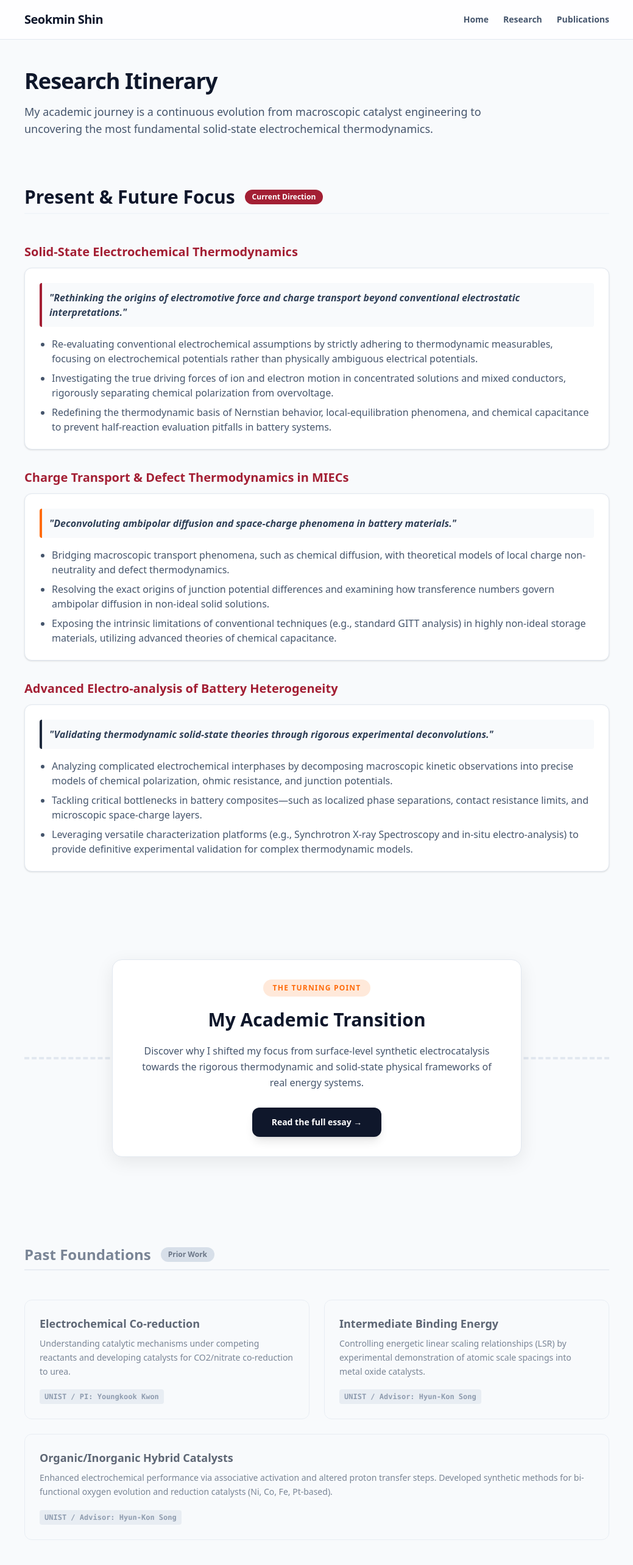
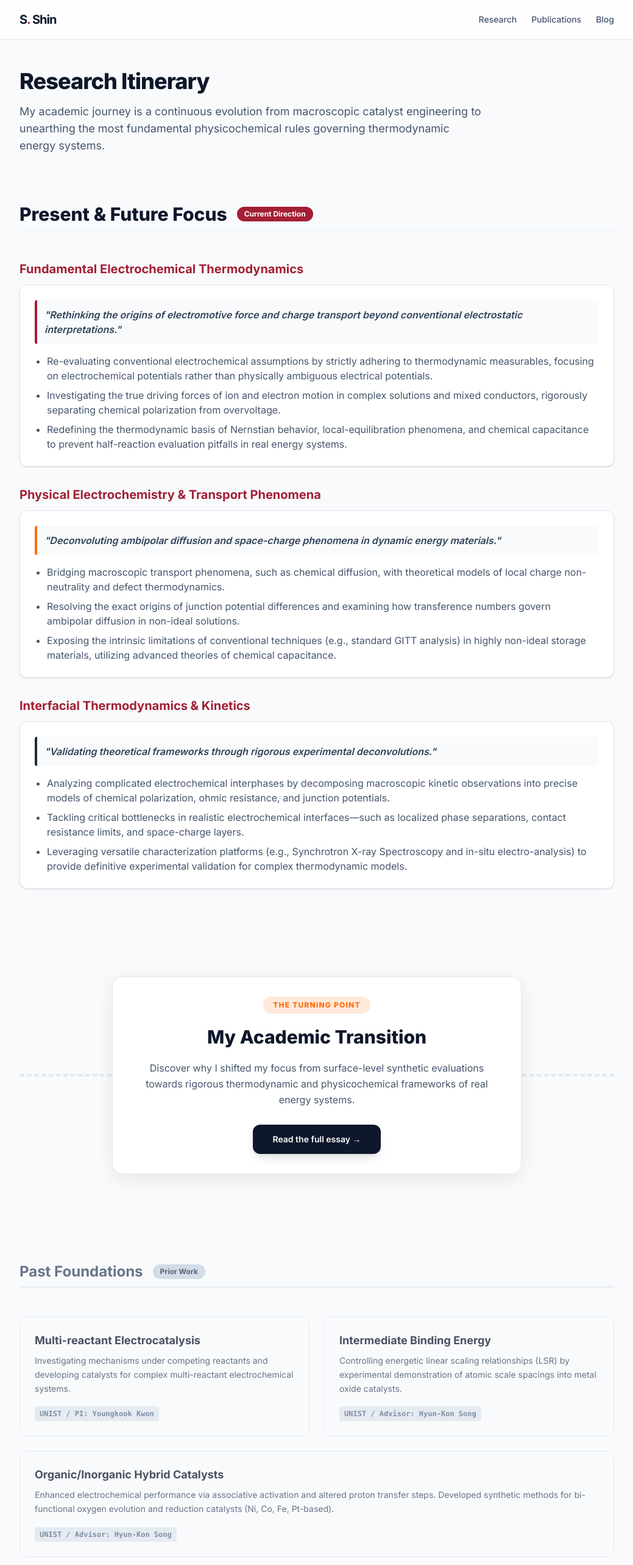
Before and after one commit to SeokminShin/portfolio, a Next.js app: page /research in a window 1280 px wide. Shown: the top 2566 px of the page at 61% size, without its empty margins (120-1159 px from the left). Built offline with nearby package versions, Linux system fonts and the light colour scheme.

Commit message:
Add blog index, Coco section, and generalize thermodynamic vocabulary

```diff
--- a/src/app/layout.tsx
+++ b/src/app/layout.tsx
@@ -1,49 +1,42 @@
 import type { Metadata } from "next";
 import { Inter } from "next/font/google";
 import "./globals.css";
-import Link from "next/link";
+import Link from 'next/link';
 
-const inter = Inter({ subsets: ["latin"], variable: "--font-inter" });
+const inter = Inter({ subsets: ["latin"] });
 
 export const metadata: Metadata = {
-  title: "Seokmin Shin | Portfolio",
-  description: "Personal Website and Portfolio",
+  title: "Seokmin Shin | Electrochemist",
+  description: "Portfolio and research highlights of Seokmin Shin.",
 };
 
 export default function RootLayout({
   children,
-}: {
+}: Readonly<{
   children: React.ReactNode;
-}) {
+}>) {
   return (
-    <html lang="en" className={`${inter.variable} scroll-smooth`}>
-      <body className="font-sans min-h-screen flex flex-col bg-slate-50 text-slate-900 selection:bg-[#FF6C0C]/20 selection:text-[#A31F34]">
-        <header className="sticky top-0 z-50 w-full border-b border-slate-200 bg-white/80 backdrop-blur-md">
-          <div className="mx-auto flex h-16 max-w-5xl items-center justify-between px-4 sm:px-6 lg:px-8">
-            <Link href="/" className="text-xl font-extrabold tracking-tight text-slate-900 hover:text-[#FF6C0C] transition-colors">
-              Seokmin Shin
+    <html lang="en">
+      <body className={`${inter.className} bg-slate-50 min-h-screen flex flex-col`}>
+        <nav className="sticky top-0 z-50 w-full border-b border-slate-200 bg-white/80 backdrop-blur-md">
+          <div className="mx-auto flex h-16 max-w-5xl items-center justify-between px-6">
+            <Link href="/" className="text-xl font-bold tracking-tighter text-slate-900 group">
+              S<span className="text-[#A31F34] transition-colors group-hover:text-[#FF6C0C]">.</span> Shin
             </Link>
-            <nav className="hidden sm:flex items-center gap-6 text-sm font-semibold text-slate-600">
-              <Link href="/" className="hover:text-[#FF6C0C] transition-colors">Home</Link>
-              <Link href="/research" className="hover:text-[#FF6C0C] transition-colors">Research</Link>
-              <Link href="/publications" className="hover:text-[#FF6C0C] transition-colors">Publications</Link>
-            </nav>
-            <button className="sm:hidden text-slate-900 p-2 hover:text-[#FF6C0C]">
-              <svg xmlns="http://www.w3.org/2000/svg" width="24" height="24" viewBox="0 0 24 24" fill="none" stroke="currentColor" strokeWidth="2" strokeLinecap="round" strokeLinejoin="round"><line x1="4" x2="20" y1="12" y2="12"/><line x1="4" x2="20" y1="6" y2="6"/><line x1="4" x2="20" y1="18" y2="18"/></svg>
-            </button>
+            <div className="flex gap-6 text-sm font-medium text-slate-600">
+              <Link href="/research" className="transition-colors hover:text-slate-900">Research</Link>
+              <Link href="/publications" className="transition-colors hover:text-slate-900">Publications</Link>
+              <Link href="/posts" className="transition-colors hover:text-[#FF6C0C]">Blog</Link>
+            </div>
           </div>
-        </header>
-        <main className="flex-1 w-full max-w-5xl mx-auto px-4 sm:px-6 lg:px-8 py-12">
+        </nav>
+
+        <main className="flex-1 mx-auto w-full max-w-5xl px-6 py-12">
           {children}
         </main>
-        <footer className="border-t border-slate-200 bg-white py-8 mt-auto">
-          <div className="mx-auto max-w-5xl px-4 sm:px-6 lg:px-8 flex flex-col items-center justify-between gap-4 sm:flex-row text-sm text-slate-500">
-            <p>© {new Date().getFullYear()} Seokmin Shin. All rights reserved.</p>
-            <div className="flex gap-4">
-              <a href="mailto:email@example.com" className="hover:text-[#A31F34] transition-colors font-medium">Email</a>
-              <a href="#" className="hover:text-[#A31F34] transition-colors font-medium">Google Scholar</a>
-            </div>
-          </div>
+
+        <footer className="border-t border-slate-200 bg-white py-8 text-center text-sm text-slate-500 flex flex-col items-center gap-2">
+          <p>© {new Date().getFullYear()} Seokmin Shin. All rights reserved.</p>
         </footer>
       </body>
     </html>
--- a/src/app/page.tsx
+++ b/src/app/page.tsx
@@ -11,7 +11,7 @@ export default function Home() {
             Seokmin Shin
           </h1>
           <p className="text-lg text-slate-600 leading-relaxed md:text-xl">
-            I am an electrochemist and researcher. My work bridges explicit macro-scale experimental observations with fundamental solid-state electrochemical thermodynamics. I utilize advanced operando characterizations and rigorous thermodynamic frameworks to decipher complex ambipolar charge transport, chemical capacitance, and hidden kinetic behaviors in mixed ionic-electronic conductors and novel energy systems.
+            I am an electrochemist and researcher. My work bridges explicit macro-scale experimental observations with fundamental precision. I utilize advanced operando characterizations and rigorous physicochemical frameworks to decipher complex interfacial charge transport, chemical capacitance, and hidden thermodynamic behaviors in novel energy systems.
           </p>
           <div className="flex flex-wrap items-center justify-center sm:justify-start gap-4 pt-4">
             <Link
@@ -49,9 +49,9 @@ export default function Home() {
         <div className="grid gap-6 sm:grid-cols-2 lg:grid-cols-3">
           {[
             {
-              title: "Electrochemical Co-reduction",
+              title: "Multi-reactant Electrocatalysis",
               date: "2023 - 2024",
-              description: "Understanding catalytic mechanisms under competing reactants and developing catalysts for CO2/nitrate co-reduction to urea.",
+              description: "Investigating mechanisms under competing reactants and developing catalysts for complex multi-reactant electrochemical systems.",
             },
             {
               title: "Gordon Research Conference",
@@ -72,6 +72,24 @@ export default function Home() {
           ))}
         </div>
       </section>
+
+      {/* Coco Section */}
+      <section className="flex flex-col items-center gap-6 pt-12 pb-8 border-t-2 border-dashed border-slate-200 mt-8">
+        <div className="flex items-center gap-3">
+          <svg className="w-8 h-8 text-[#FF6C0C]" viewBox="0 0 24 24" fill="currentColor" xmlns="http://www.w3.org/2000/svg"><path d="M12 6.5C13.4 6.5 14.5 5.4 14.5 4S13.4 1.5 12 1.5 9.5 2.6 9.5 4 10.6 6.5 12 6.5ZM19 7C20.4 7 21.5 5.9 21.5 4.5S20.4 2 19 2 16.5 3.1 16.5 4.5 17.6 7 19 7ZM5 7C6.4 7 7.5 5.9 7.5 4.5S6.4 2 5 2 2.5 3.1 2.5 4.5 3.6 7 5 7ZM19 8.5C17.6 8.5 16.5 9.6 16.5 11S17.6 13.5 19 13.5 21.5 12.4 21.5 11 20.4 8.5 19 8.5ZM5 8.5C3.6 8.5 2.5 9.6 2.5 11S3.6 13.5 5 13.5 7.5 12.4 7.5 11 6.4 8.5 5 8.5ZM12 8C9.5 8 7 9.5 7 13.5C7 17.5 9.5 22 12 22S17 17.5 17 13.5C17 9.5 14.5 8 12 8Z"/></svg>
+          <h2 className="text-3xl font-extrabold tracking-tight text-slate-900">Meet Coco!</h2>
+          <svg className="w-8 h-8 text-[#FF6C0C]" viewBox="0 0 24 24" fill="currentColor" xmlns="http://www.w3.org/2000/svg"><path d="M12 6.5C13.4 6.5 14.5 5.4 14.5 4S13.4 1.5 12 1.5 9.5 2.6 9.5 4 10.6 6.5 12 6.5ZM19 7C20.4 7 21.5 5.9 21.5 4.5S20.4 2 19 2 16.5 3.1 16.5 4.5 17.6 7 19 7ZM5 7C6.4 7 7.5 5.9 7.5 4.5S6.4 2 5 2 2.5 3.1 2.5 4.5 3.6 7 5 7ZM19 8.5C17.6 8.5 16.5 9.6 16.5 11S17.6 13.5 19 13.5 21.5 12.4 21.5 11 20.4 8.5 19 8.5ZM5 8.5C3.6 8.5 2.5 9.6 2.5 11S3.6 13.5 5 13.5 7.5 12.4 7.5 11 6.4 8.5 5 8.5ZM12 8C9.5 8 7 9.5 7 13.5C7 17.5 9.5 22 12 22S17 17.5 17 13.5C17 9.5 14.5 8 12 8Z"/></svg>
+        </div>
+        <p className="text-center text-slate-600 max-w-lg">
+          My deeply beloved dog, <strong>Coco</strong>, who acts as my second advisor and provides endless emotional support during long hours of research. I will be updating this section with cute photos soon!
+        </p>
+        <div className="w-48 h-48 rounded-full border-[6px] border-dashed border-[#FF6C0C]/30 flex items-center justify-center bg-[#FF6C0C]/5 text-[#FF6C0C]/70 shadow-inner transform transition hover:scale-105 hover:rotate-6 cursor-pointer">
+          <span className="text-sm font-bold flex flex-col items-center gap-2">
+            🐶<br/>[Photo coming soon]
+          </span>
+        </div>
+      </section>
+
     </div>
   );
 }
--- /dev/null
+++ b/src/app/posts/page.tsx
@@ -0,0 +1,41 @@
+import Link from 'next/link';
+
+export default function BlogIndex() {
+  const posts = [
+    {
+      title: "The Turning Point: From Catalysis to Fundamental Thermodynamics",
+      date: "March 2026",
+      excerpt: "Reflections on the limitations of macroscopic screening and my deliberate pivot towards fundamental electrochemical and physical frameworks.",
+      slug: "academic-transition"
+    }
+  ];
+
+  return (
+    <div className="flex flex-col gap-12 animate-in fade-in slide-in-from-bottom-4 duration-700 pb-20">
+      <header className="flex flex-col gap-4 border-b-2 border-slate-100 pb-6">
+        <div className="flex items-center gap-3">
+          <svg className="w-8 h-8 text-[#A31F34]" viewBox="0 0 24 24" fill="none" stroke="currentColor" strokeWidth="2" strokeLinecap="round" strokeLinejoin="round"><path d="m2 9 3-3 3 3"/><path d="M13 18H7a2 2 0 0 1-2-2V6"/><path d="m22 9-3-3-3 3"/><path d="M11 18h6a2 2 0 0 0 2-2V6"/></svg>
+          <h1 className="text-4xl font-extrabold tracking-tight text-slate-900">Blog & Reflections</h1>
+        </div>
+        <p className="max-w-2xl text-lg text-slate-600">
+          A collection of active essays, ongoing thoughts, and academic notes on physical electrochemistry, thermodynamics, and life.
+        </p>
+      </header>
+
+      <div className="flex flex-col gap-6">
+        {posts.map((post, i) => (
+          <Link key={i} href={`/posts/${post.slug}`} className="group block p-8 rounded-2xl border border-slate-200 bg-white shadow-sm hover:shadow-xl hover:-translate-y-1.5 transition-all duration-300 hover:border-[#FF6C0C]">
+            <article className="flex flex-col gap-3">
+              <span className="text-sm font-bold text-[#A31F34] uppercase tracking-wider">{post.date}</span>
+              <h2 className="text-2xl font-bold text-slate-900 group-hover:text-[#FF6C0C] transition-colors">{post.title}</h2>
+              <p className="text-slate-600 leading-relaxed">{post.excerpt}</p>
+              <span className="text-sm font-bold text-slate-900 mt-4 flex items-center gap-2 group-hover:gap-4 transition-all">
+                Read post <span aria-hidden="true" className="text-[#FF6C0C]">&rarr;</span>
+              </span>
+            </article>
+          </Link>
+        ))}
+      </div>
+    </div>
+  );
+}
--- a/src/app/research/page.tsx
+++ b/src/app/research/page.tsx
@@ -8,7 +8,7 @@ export default function Research() {
       <header className="flex flex-col gap-4">
         <h1 className="text-4xl font-extrabold tracking-tight text-slate-900">Research Itinerary</h1>
         <p className="max-w-3xl text-lg text-slate-600">
-          My academic journey is a continuous evolution from macroscopic catalyst engineering to uncovering the most fundamental solid-state electrochemical thermodynamics.
+          My academic journey is a continuous evolution from macroscopic catalyst engineering to unearthing the most fundamental physicochemical rules governing thermodynamic energy systems.
         </p>
       </header>
 
@@ -21,42 +21,42 @@ export default function Research() {
 
         <div className="flex flex-col gap-8 mt-4">
           <section className="flex flex-col gap-3">
-            <h3 className="text-xl font-bold text-[#A31F34]">Solid-State Electrochemical Thermodynamics</h3>
+            <h3 className="text-xl font-bold text-[#A31F34]">Fundamental Electrochemical Thermodynamics</h3>
             <div className="p-6 rounded-xl border border-slate-200 bg-white shadow-sm hover:shadow-md hover:border-[#A31F34] transition-all">
               <p className="text-slate-700 font-semibold mb-4 bg-slate-50 p-3 rounded border-l-4 border-[#A31F34] italic">
                 "Rethinking the origins of electromotive force and charge transport beyond conventional electrostatic interpretations."
               </p>
               <ul className="list-disc pl-5 space-y-2 text-slate-600">
                 <li>Re-evaluating conventional electrochemical assumptions by strictly adhering to thermodynamic measurables, focusing on electrochemical potentials rather than physically ambiguous electrical potentials.</li>
-                <li>Investigating the true driving forces of ion and electron motion in concentrated solutions and mixed conductors, rigorously separating chemical polarization from overvoltage.</li>
-                <li>Redefining the thermodynamic basis of Nernstian behavior, local-equilibration phenomena, and chemical capacitance to prevent half-reaction evaluation pitfalls in battery systems.</li>
+                <li>Investigating the true driving forces of ion and electron motion in complex solutions and mixed conductors, rigorously separating chemical polarization from overvoltage.</li>
+                <li>Redefining the thermodynamic basis of Nernstian behavior, local-equilibration phenomena, and chemical capacitance to prevent half-reaction evaluation pitfalls in real energy systems.</li>
               </ul>
             </div>
           </section>
 
           <section className="flex flex-col gap-3">
-            <h3 className="text-xl font-bold text-[#A31F34]">Charge Transport & Defect Thermodynamics in MIECs</h3>
+            <h3 className="text-xl font-bold text-[#A31F34]">Physical Electrochemistry & Transport Phenomena</h3>
             <div className="p-6 rounded-xl border border-slate-200 bg-white shadow-sm hover:shadow-md hover:border-[#FF6C0C] transition-all">
                <p className="text-slate-700 font-semibold mb-4 bg-slate-50 p-3 rounded border-l-4 border-[#FF6C0C] italic">
-                "Deconvoluting ambipolar diffusion and space-charge phenomena in battery materials."
+                "Deconvoluting ambipolar diffusion and space-charge phenomena in dynamic energy materials."
               </p>
               <ul className="list-disc pl-5 space-y-2 text-slate-600">
                 <li>Bridging macroscopic transport phenomena, such as chemical diffusion, with theoretical models of local charge non-neutrality and defect thermodynamics.</li>
-                <li>Resolving the exact origins of junction potential differences and examining how transference numbers govern ambipolar diffusion in non-ideal solid solutions.</li>
+                <li>Resolving the exact origins of junction potential differences and examining how transference numbers govern ambipolar diffusion in non-ideal solutions.</li>
                 <li>Exposing the intrinsic limitations of conventional techniques (e.g., standard GITT analysis) in highly non-ideal storage materials, utilizing advanced theories of chemical capacitance.</li>
               </ul>
             </div>
           </section>
 
           <section className="flex flex-col gap-3">
-            <h3 className="text-xl font-bold text-[#A31F34]">Advanced Electro-analysis of Battery Heterogeneity</h3>
+            <h3 className="text-xl font-bold text-[#A31F34]">Interfacial Thermodynamics & Kinetics</h3>
             <div className="p-6 rounded-xl border border-slate-200 bg-white shadow-sm hover:shadow-md hover:border-slate-800 transition-all">
               <p className="text-slate-700 font-semibold mb-4 bg-slate-50 p-3 rounded border-l-4 border-slate-800 italic">
-                "Validating thermodynamic solid-state theories through rigorous experimental deconvolutions."
+                "Validating theoretical frameworks through rigorous experimental deconvolutions."
               </p>
               <ul className="list-disc pl-5 space-y-2 text-slate-600">
                 <li>Analyzing complicated electrochemical interphases by decomposing macroscopic kinetic observations into precise models of chemical polarization, ohmic resistance, and junction potentials.</li>
-                <li>Tackling critical bottlenecks in battery composites—such as localized phase separations, contact resistance limits, and microscopic space-charge layers.</li>
+                <li>Tackling critical bottlenecks in realistic electrochemical interfaces—such as localized phase separations, contact resistance limits, and space-charge layers.</li>
                 <li>Leveraging versatile characterization platforms (e.g., Synchrotron X-ray Spectroscopy and in-situ electro-analysis) to provide definitive experimental validation for complex thermodynamic models.</li>
               </ul>
             </div>
@@ -74,7 +74,7 @@ export default function Research() {
             <span className="bg-[#FF6C0C]/15 text-[#FF6C0C] px-4 py-1.5 rounded-full text-xs font-extrabold uppercase tracking-widest">The Turning Point</span>
             <h3 className="text-3xl font-extrabold text-slate-900">My Academic Transition</h3>
             <p className="text-slate-600 text-base leading-relaxed px-4">
-              Discover why I shifted my focus from surface-level synthetic electrocatalysis towards the rigorous thermodynamic and solid-state physical frameworks of real energy systems.
+              Discover why I shifted my focus from surface-level synthetic evaluations towards rigorous thermodynamic and physicochemical frameworks of real energy systems.
             </p>
             <Link
               href="/posts/academic-transition"
@@ -87,7 +87,7 @@ export default function Research() {
       </div>
 
       {/* PAST EXPERIENCES */}
-      <div className="flex flex-col gap-8 opacity-70 hover:opacity-100 transition-opacity duration-700">
+      <div className="flex flex-col gap-8 opacity-80 hover:opacity-100 transition-opacity duration-700">
         <div className="flex items-center gap-4 border-b-2 border-slate-200 pb-2">
           <h2 className="text-2xl font-bold text-slate-600">Past Foundations</h2>
           <span className="px-3 py-1 text-xs font-bold bg-slate-300 text-slate-700 rounded-full">Prior Work</span>
@@ -95,8 +95,8 @@ export default function Research() {
 
         <div className="grid md:grid-cols-2 gap-6 mt-4">
           <div className="p-6 rounded-xl border border-slate-200 bg-slate-50">
-            <h3 className="text-lg font-bold text-slate-800 mb-2">Electrochemical Co-reduction</h3>
-            <p className="text-sm text-slate-600 mb-4 leading-relaxed">Understanding catalytic mechanisms under competing reactants and developing catalysts for CO2/nitrate co-reduction to urea.</p>
+            <h3 className="text-lg font-bold text-slate-800 mb-2">Multi-reactant Electrocatalysis</h3>
+            <p className="text-sm text-slate-600 mb-4 leading-relaxed">Investigating mechanisms under competing reactants and developing catalysts for complex multi-reactant electrochemical systems.</p>
             <p className="text-xs font-mono text-slate-500 font-semibold bg-slate-200 inline-block px-2 py-1 rounded">UNIST / PI: Youngkook Kwon</p>
           </div>
 
```
